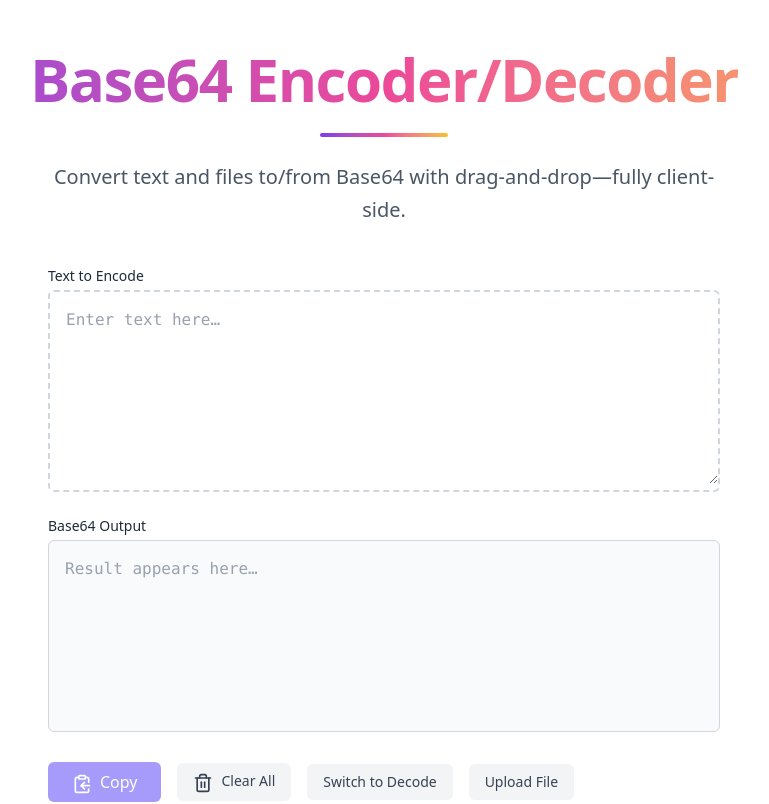
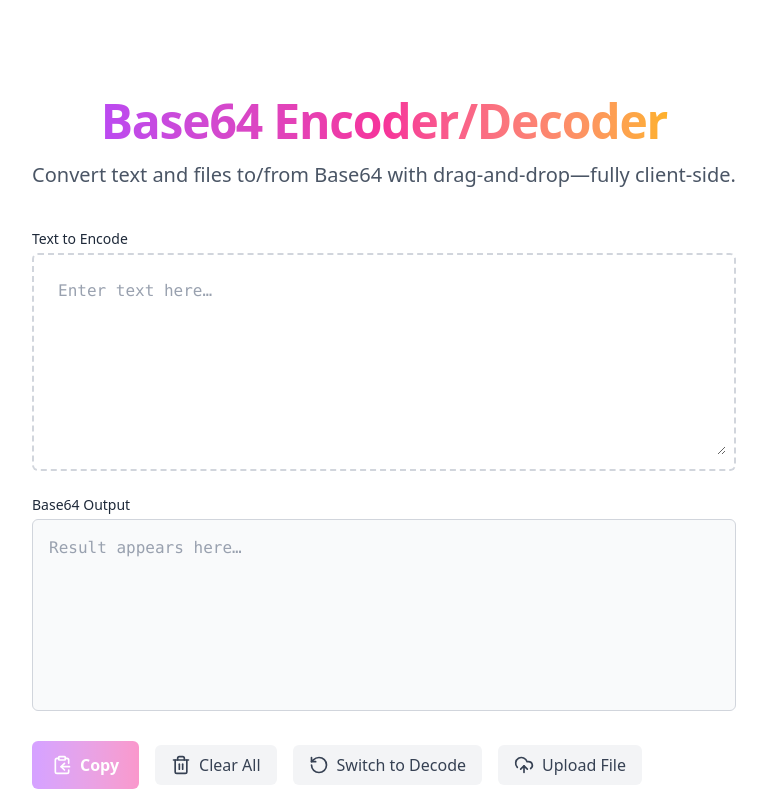
Before and after one commit to tahir-ozcan/gearizen, a Next.js app: page /tools/base64-encoder-decoder in a window 1280 px wide. Shown: the part 180-984 px from the top of the page, without its empty margins (256-1025 px from the left). Built offline with nearby package versions, Linux system fonts and the light colour scheme; no server answers.

Commit message:
Initial commit

```diff
--- a/app/tools/base64-encoder-decoder/base64-encoder-decoder-client.tsx
+++ b/app/tools/base64-encoder-decoder/base64-encoder-decoder-client.tsx
@@ -2,7 +2,13 @@
 "use client";
 
 import React, { useState, useRef, useCallback } from "react";
-import { Trash2, ClipboardCopy, Check } from "lucide-react";
+import {
+  Trash2,
+  ClipboardCopy,
+  Check,
+  RotateCcw,
+  UploadCloud,
+} from "lucide-react";
 
 export interface Base64EncoderDecoderProps {
   /** Initial mode (“encode” or “decode”) */
@@ -39,8 +45,8 @@ export interface Base64EncoderDecoderProps {
   /** Override CSS class for drop zone wrapper */
   dropZoneClassName?: string;
   /** Override CSS class for primary action buttons */
-  buttonClassName?: string;
-  /** Override CSS class for secondary buttons */
+  primaryButtonClassName?: string;
+  /** Override CSS class for secondary action buttons */
   secondaryButtonClassName?: string;
 }
 
@@ -49,8 +55,8 @@ export default function Base64EncoderDecoderClient({
   heading = "Base64 Encoder/Decoder",
   description =
     "Convert text and files to/from Base64 with drag-and-drop—fully client-side.",
-  gradientClasses = "from-[#7c3aed] via-[#ec4899] to-[#fbbf24]",
-  focusRingClass = "focus:ring-[#7c3aed]",
+  gradientClasses = "from-purple-500 via-pink-500 to-yellow-400",
+  focusRingClass = "focus:ring-purple-500",
   inputLabelEncode = "Text to Encode",
   inputLabelDecode = "Base64 to Decode",
   outputLabelEncode = "Base64 Output",
@@ -68,7 +74,7 @@ export default function Base64EncoderDecoderClient({
   inputClassName,
   outputClassName,
   dropZoneClassName,
-  buttonClassName,
+  primaryButtonClassName,
   secondaryButtonClassName,
 }: Base64EncoderDecoderProps) {
   const [mode, setMode] = useState<"encode" | "decode">(initialMode);
@@ -83,63 +89,29 @@ export default function Base64EncoderDecoderClient({
 
   const baseInputClasses =
     inputClassName ??
-    [
-      "w-full",
-      "min-h-[12rem]",
-      "p-4",
-      "bg-transparent",
-      "rounded-md",
-      "font-mono",
-      "resize-y",
-      "placeholder-gray-400",
-      "focus:outline-none",
-      focusRingClass,
-    ].join(" ");
+    "w-full min-h-[12rem] p-4 bg-transparent rounded-md font-mono resize-y placeholder-gray-400 focus:outline-none " +
+      focusRingClass;
 
   const baseOutputClasses =
     outputClassName ??
-    [
-      "w-full",
-      "min-h-[12rem]",
-      "p-4",
-      "bg-gray-50",
-      "border",
-      "border-gray-300",
-      "rounded-md",
-      "font-mono",
-      "resize-none",
-      "placeholder-gray-400",
-      "focus:outline-none",
-      focusRingClass,
-    ].join(" ");
+    "w-full min-h-[12rem] p-4 bg-gray-50 border border-gray-300 rounded-md font-mono resize-none placeholder-gray-400 focus:outline-none " +
+      focusRingClass;
 
-  const dropZoneBase = dropZoneClassName ?? "w-full";
+  const dropZoneClasses =
+    dropZoneClassName ??
+    `w-full p-2 border-2 border-dashed rounded-md transition ${
+      isDragging
+        ? "border-blue-500 bg-blue-50"
+        : "border-gray-300 bg-white"
+    }`;
 
-  const primaryButtonClasses =
-    buttonClassName ??
-    [
-      "px-6",
-      "py-2",
-      "rounded-md",
-      "font-medium",
-      "focus-visible:outline-none",
-      "focus-visible:ring-2",
-      "focus-visible:ring-indigo-500",
-      "transition",
-    ].join(" ");
+  const primaryBtnClasses =
+    primaryButtonClassName ??
+    "inline-flex items-center justify-center gap-2 px-5 py-3 bg-gradient-to-r from-purple-500 to-pink-500 text-white font-semibold rounded-md transition focus-visible:outline-none focus-visible:ring-2 focus-visible:ring-purple-500 disabled:opacity-50 disabled:cursor-not-allowed";
 
-  const secondaryButtonClasses =
+  const secondaryBtnClasses =
     secondaryButtonClassName ??
-    [
-      "px-4",
-      "py-2",
-      "rounded-md",
-      "text-sm",
-      "focus-visible:outline-none",
-      "focus-visible:ring-2",
-      "focus-visible:ring-gray-300",
-      "transition",
-    ].join(" ");
+    "inline-flex items-center justify-center gap-2 px-4 py-2 bg-gray-100 text-gray-700 font-medium rounded-md transition hover:bg-gray-200 focus-visible:outline-none focus-visible:ring-2 focus-visible:ring-gray-300";
 
   const encodeText = useCallback((text: string) => {
     const encoder = new TextEncoder();
@@ -166,7 +138,8 @@ export default function Base64EncoderDecoderClient({
         return;
       }
       try {
-        const result = mode === "encode" ? encodeText(text) : decodeText(text);
+        const result =
+          mode === "encode" ? encodeText(text) : decodeText(text);
         setOutputText(result);
         setError(null);
       } catch {
@@ -267,57 +240,71 @@ export default function Base64EncoderDecoderClient({
     inputRef.current?.focus();
   }, []);
 
+  const toggleMode = useCallback(() => {
+    const newMode = mode === "encode" ? "decode" : "encode";
+    setMode(newMode);
+    setInputText(outputText);
+    setOutputText(inputText);
+    setError(null);
+    inputRef.current?.focus();
+  }, [mode, inputText, outputText]);
+
   return (
     <section
       id="base64-encoder-decoder"
       aria-labelledby="base64-heading"
-      className={`text-gray-900 antialiased m-0 p-0 ${rootClassName}`}
+      className={`text-gray-900 antialiased ${rootClassName}`}
     >
+      <div className="max-w-3xl mx-auto py-12 px-4 sm:px-6 lg:px-8">
         {/* Heading */}
-      <div className="text-center space-y-6 mb-10">
+        <header className="text-center space-y-4 mb-10">
           <h1
             id="base64-heading"
-          className={`bg-clip-text text-transparent bg-gradient-to-r ${gradientClasses} text-4xl sm:text-5xl md:text-6xl font-extrabold tracking-tight`}
+            className={`bg-clip-text text-transparent bg-gradient-to-r ${gradientClasses} text-3xl sm:text-4xl lg:text-5xl font-extrabold tracking-tight`}
           >
             {heading}
           </h1>
-        <div
-          className={`mx-auto h-1 w-32 rounded-full bg-gradient-to-r ${gradientClasses}`}
-        />
-        <p className="text-lg sm:text-xl text-gray-600 max-w-2xl mx-auto leading-relaxed">
+          <p className="text-lg sm:text-xl text-gray-600">
             {description}
           </p>
-      </div>
+        </header>
 
-      <div className="max-w-2xl mx-auto space-y-6">
+        <div className="space-y-6">
           {/* Input Block */}
           <div>
             <label
               htmlFor="base64-input"
               className="block text-sm font-medium text-gray-800 mb-1"
             >
-            {mode === "encode" ? inputLabelEncode : inputLabelDecode}
+              {mode === "encode"
+                ? inputLabelEncode
+                : inputLabelDecode}
             </label>
             <div
-            role="textbox"
-            aria-label={dropZoneLabel}
+              role="region"
+              aria-labelledby="dropzone-label"
               onDrop={handleDrop}
               onDragOver={handleDragOver}
               onDragEnter={handleDragEnter}
               onDragLeave={handleDragLeave}
-            className={`${dropZoneBase} border-2 border-dashed ${
-              isDragging ? "border-blue-500 bg-blue-50" : "border-gray-300"
-            } rounded-md transition`}
+              tabIndex={0}
+              className={dropZoneClasses}
             >
+              <label id="dropzone-label" className="sr-only">
+                {dropZoneLabel}
+              </label>
               <textarea
                 id="base64-input"
                 ref={inputRef}
                 value={inputText}
                 placeholder={
-                mode === "encode" ? placeholderEncode : placeholderDecode
+                  mode === "encode"
+                    ? placeholderEncode
+                    : placeholderDecode
                 }
                 onChange={handleInputChange}
                 className={baseInputClasses}
+                aria-multiline
               />
             </div>
           </div>
@@ -328,7 +315,9 @@ export default function Base64EncoderDecoderClient({
               htmlFor="base64-output"
               className="block text-sm font-medium text-gray-800 mb-1"
             >
-            {mode === "encode" ? outputLabelEncode : outputLabelDecode}
+              {mode === "encode"
+                ? outputLabelEncode
+                : outputLabelDecode}
             </label>
             <textarea
               id="base64-output"
@@ -336,6 +325,7 @@ export default function Base64EncoderDecoderClient({
               readOnly
               placeholder={resultPlaceholder}
               className={baseOutputClasses}
+              aria-readonly
             />
           </div>
 
@@ -356,16 +346,13 @@ export default function Base64EncoderDecoderClient({
               onClick={handleCopy}
               disabled={!outputText}
               aria-label={copyButtonLabel}
-            className={`${primaryButtonClasses} bg-indigo-600 text-white hover:bg-indigo-700 disabled:opacity-50 disabled:cursor-not-allowed`}
+              className={primaryBtnClasses}
             >
               {copied ? (
-              <Check
-                className="w-5 h-5 inline mr-2"
-                aria-hidden="true"
-              />
+                <Check className="w-5 h-5" aria-hidden="true" />
               ) : (
                 <ClipboardCopy
-                className="w-5 h-5 inline mr-2"
+                  className="w-5 h-5"
                   aria-hidden="true"
                 />
               )}
@@ -375,27 +362,27 @@ export default function Base64EncoderDecoderClient({
             <button
               type="button"
               onClick={clearAll}
-            className={`${secondaryButtonClasses} bg-gray-100 text-gray-700 hover:bg-gray-200`}
+              aria-label={clearButtonLabel}
+              className={secondaryBtnClasses}
             >
-            <Trash2
-              className="w-5 h-5 inline mr-2"
-              aria-hidden="true"
-            />
+              <Trash2 className="w-5 h-5" aria-hidden="true" />
               {clearButtonLabel}
             </button>
 
             <button
               type="button"
-            onClick={() => {
-              const newMode = mode === "encode" ? "decode" : "encode";
-              const swappedInput = outputText;
-              const swappedOutput = inputText;
-              setInputText(swappedInput);
-              setOutputText(swappedOutput);
-              setMode(newMode);
-            }}
-            className={`${secondaryButtonClasses} bg-gray-100 text-gray-700 hover:bg-gray-200`}
+              onClick={toggleMode}
+              aria-label={
+                mode === "encode"
+                  ? switchToDecodeLabel
+                  : switchToEncodeLabel
+              }
+              className={secondaryBtnClasses}
             >
+              <RotateCcw
+                className="w-5 h-5"
+                aria-hidden="true"
+              />
               {mode === "encode"
                 ? switchToDecodeLabel
                 : switchToEncodeLabel}
@@ -404,8 +391,13 @@ export default function Base64EncoderDecoderClient({
             <button
               type="button"
               onClick={() => fileInputRef.current?.click()}
-            className={`${secondaryButtonClasses} bg-gray-100 text-gray-700 hover:bg-gray-200`}
+              aria-label={fileUploadButtonLabel}
+              className={secondaryBtnClasses}
             >
+              <UploadCloud
+                className="w-5 h-5"
+                aria-hidden="true"
+              />
               {fileUploadButtonLabel}
             </button>
             <input
@@ -416,6 +408,7 @@ export default function Base64EncoderDecoderClient({
             />
           </div>
         </div>
+      </div>
     </section>
   );
 }
```
Also changed, not shown: app/tools/base64-encoder-decoder/page.tsx (+11 -6 lines). Lines whose indentation alone changed are shown as unchanged.
